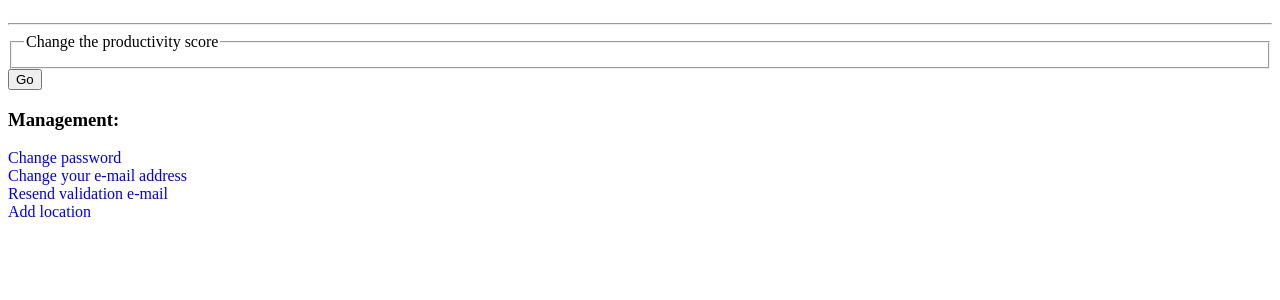
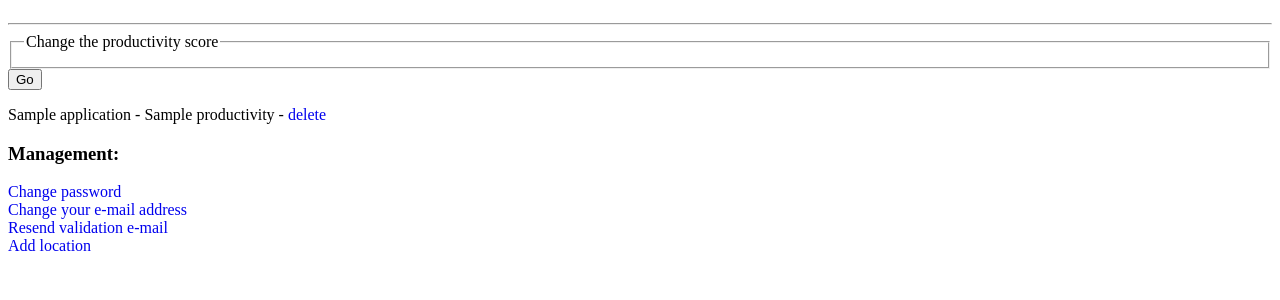
Before and after one commit to badri/timesheet, a Django app: template timesheet/userprofile/templates/userprofile/profile/score.html in a window 1280 px wide. Shown: the part 161-461 px from the top of the page. Run offline with Django 3.2, Linux system fonts and the light colour scheme; the template is opened without the code that fills it: most values are stand-ins (such as "Sample title", 1, 10 or a date in 2020).

Commit message:
added deletion of preferences

```diff
--- a/timesheet/demo/demoprofile/models.py
+++ b/timesheet/demo/demoprofile/models.py
@@ -38,5 +38,9 @@ class Preferences(models.Model):
     score = models.IntegerField(choices=PRODUCTIVITY)
     person = models.ForeignKey(User, null=True)
 
+    def productivity(self):
+        return [x[1] for x in PRODUCTIVITY if x[0]==self.score][0]
+
     def __unicode__(self):
-        return u"%s: %s, score: %d" % (self.person.username, self.application, self.score)
+        score = self.productivity()
+        return u"%s: %s, score: %s" % (self.person.username, self.application, score)
--- a/timesheet/userprofile/templates/userprofile/profile/score.html
+++ b/timesheet/userprofile/templates/userprofile/profile/score.html
@@ -21,6 +21,15 @@
 	</fieldset>
   <input type="submit" value="{% trans 'Go' %}" />
 	</form>
+
+        <div>
+	  {% for preference in preferences %}
+	      <p> {{ preference.application }} - {{ preference.productivity }} -
+		<a href="/accounts/profile/score/delete/{{ preference.pk }}/">delete</a>
+              </p>
+	  {% endfor %}
+        </div>
+
 {% endblock %}
 
 {% block userprofile_content_related %}
--- a/timesheet/userprofile/urls.py
+++ b/timesheet/userprofile/urls.py
@@ -16,6 +16,8 @@ urlpatterns = patterns('',
     url(r'^profile/timesheet/$', timesheet, name='profile_timesheet'),
 
     url(r'^profile/score/$', score, name='profile_score'),
+
+    url(r'^profile/score/delete/(?P<id>.+)/$', delete_score),
 
     # Avatars
     url(r'^profile/edit/avatar/delete/$', avatardelete,
```
Also changed, not shown: timesheet/userprofile/views.py (+13 -1 lines).
